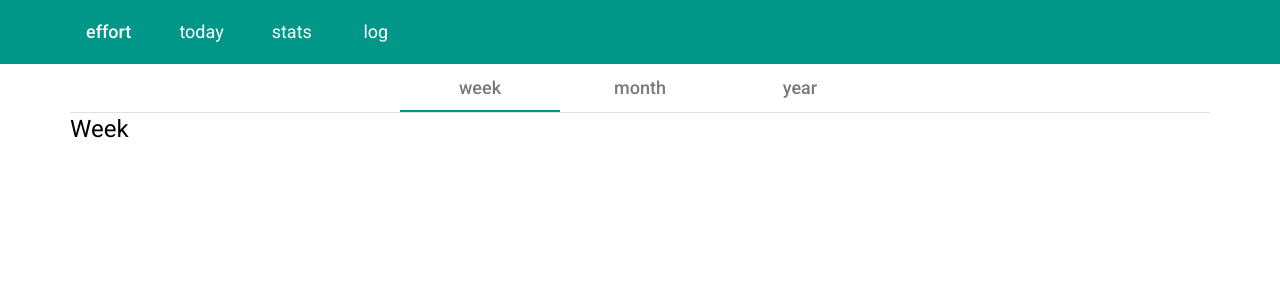
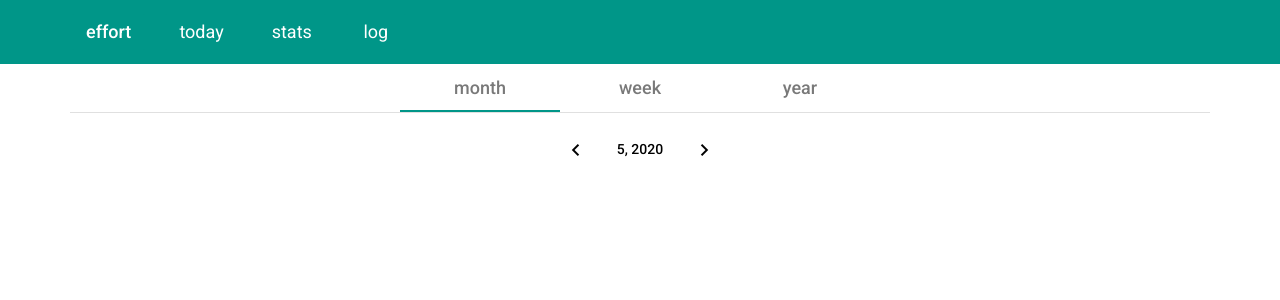
Before and after one commit to david4konecny/effort-frontend, an Angular app: page /stats in a window 1280 px wide. Shown: the top 300 px of the page. Built offline with nearby package versions, Linux system fonts and the light colour scheme.

Commit message:
add date navigation to stats view

```diff
--- a/src/app/app.module.ts
+++ b/src/app/app.module.ts
@@ -31,6 +31,7 @@ import { TimeDialogComponent } from './time/time-dialog/time-dialog.component';
 import { TimeLogComponent } from './time/time-log/time-log.component';
 import {MatTableModule} from '@angular/material/table';
 import { StatsComponent } from './stats/stats.component';
+import { MonthStatsComponent } from './stats/month-stats/month-stats.component';
 
 @NgModule({
   declarations: [
@@ -44,7 +45,8 @@ import { StatsComponent } from './stats/stats.component';
     TimePipe,
     TimeDialogComponent,
     TimeLogComponent,
-    StatsComponent
+    StatsComponent,
+    MonthStatsComponent
   ],
     imports: [
         BrowserModule,
--- /dev/null
+++ b/src/app/stats/month-stats/month-stats.component.html
@@ -0,0 +1,10 @@
+<div class="text-center mt-3">
+  <button mat-icon-button (click)="onPreviousPeriodClick()"><mat-icon>chevron_left</mat-icon></button>
+  <div style="display: inline-block; width: 5px; visibility: hidden;">
+    <input [matDatepicker]="picker">
+  </div>
+  <mat-datepicker #picker startView="year" (monthSelected)="onMonthSelected($event, picker)" [startAt]="date"></mat-datepicker>
+  <button (click)="picker.open()" mat-button>{{month}}, {{year}}</button>
+  <div style="display: inline-block; width: 5px;"></div>
+  <button mat-icon-button (click)="onNextPeriodClick()"><mat-icon>chevron_right</mat-icon></button>
+</div>
--- /dev/null
+++ b/src/app/stats/month-stats/month-stats.component.ts
@@ -0,0 +1,62 @@
+import { Component, OnInit } from '@angular/core';
+import {MatDatepicker, MatDatepickerInputEvent} from '@angular/material/datepicker';
+
+@Component({
+  selector: 'app-month-stats',
+  templateUrl: './month-stats.component.html',
+  styleUrls: ['./month-stats.component.css']
+})
+export class MonthStatsComponent implements OnInit {
+  year: number;
+  month: number;
+  date = new Date();
+
+  constructor() { }
+
+  ngOnInit(): void {
+    this.year = this.date.getFullYear();
+    this.month = this.date.getMonth() + 1;
+  }
+
+  setDate() {
+    this.date = new Date();
+    this.date.setMonth(this.month - 1);
+    this.date.setFullYear(this.year);
+  }
+
+  onPreviousPeriodClick() {
+    this.setPreviousMonth();
+    this.setDate();
+  }
+
+  onNextPeriodClick() {
+    this.setNextMonth();
+    this.setDate();
+  }
+
+  onMonthSelected(change: Date, picker: MatDatepicker<Date>) {
+    this.year = change.getFullYear();
+    this.month = change.getMonth() + 1;
+    this.setDate();
+    picker.close();
+  }
+
+  setPreviousMonth() {
+    if (this.month === 1) {
+      this.year--;
+      this.month = 12;
+    } else {
+      this.month--;
+    }
+  }
+
+  setNextMonth() {
+    if (this.month === 12) {
+      this.year++;
+      this.month = 1;
+    } else {
+      this.month++;
+    }
+  }
+
+}
--- a/src/app/stats/stats.component.html
+++ b/src/app/stats/stats.component.html
@@ -1,13 +1,13 @@
 <mat-tab-group mat-align-tabs="center">
   <mat-tab>
     <ng-template mat-tab-label>
-      <span class="dashboard-tab-label">week</span>
+      <span class="dashboard-tab-label">month</span>
     </ng-template>
-    <h1>Week</h1>
+    <app-month-stats></app-month-stats>
   </mat-tab>
   <mat-tab>
     <ng-template mat-tab-label>
-      <span class="dashboard-tab-label">month</span>
+      <span class="dashboard-tab-label">week</span>
     </ng-template>
     <h1>Month</h1>
   </mat-tab>
```
Also changed, not shown: src/app/stats/month-stats/month-stats.component.css (added), 1 other file (tests, documents, lock files or other folders).
